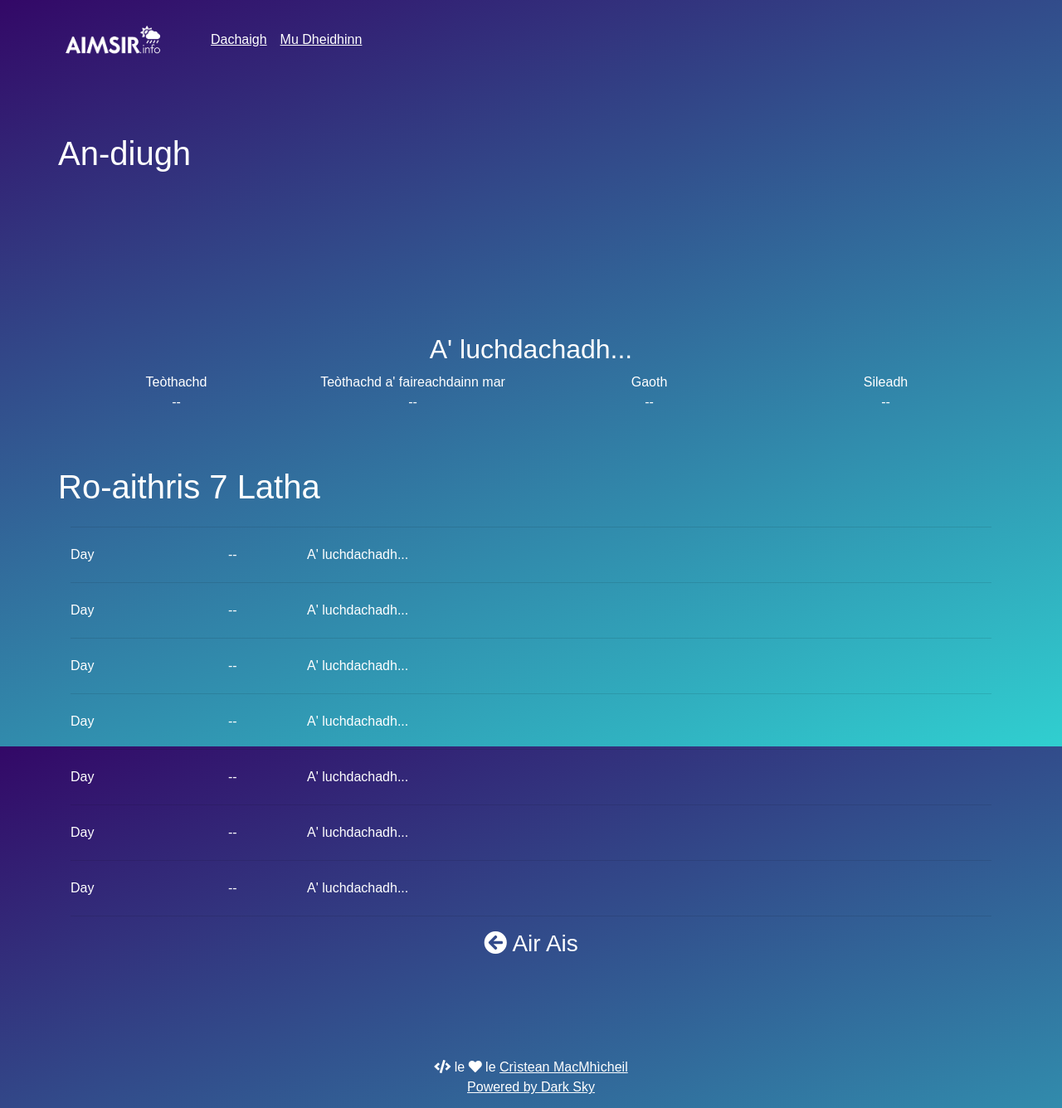
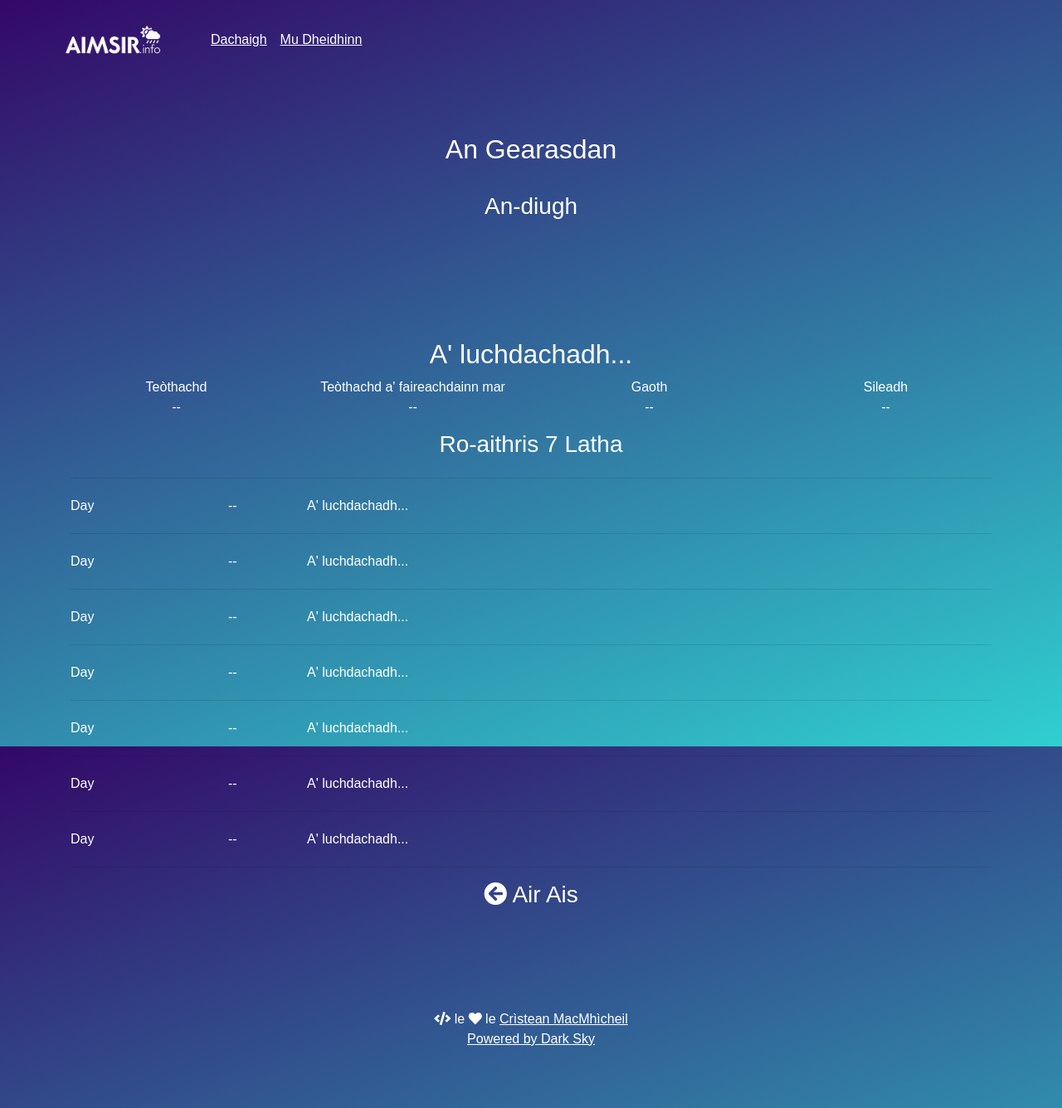
Before and after one commit to angeidheal/aimsir, a Jekyll site: the page built from baile/an-gearasdan.html, in a window 1280 px wide. Shown: the whole page at 83% size. Built offline with Jekyll 4.4.1, drawn with Linux system fonts in a browser that asks for light colours; nearby versions of some CDN libraries; a script that is not in the unit is left out.

Commit message:
Update an-gearasdan.html

```diff
--- a/baile/an-gearasdan.html
+++ b/baile/an-gearasdan.html
@@ -1,16 +1,14 @@
 ---
 layout: default
-title: Inbhir Pheofharain
+title: An Gearasdan
 permalink: /baile/an-gearasdan/
 ---
 
 <div class="container">
-
-  <div class="row now">
-    <h1>An-diugh</h1>
-  </div>
-
   <div class="current-weather">
+    <h2>An Gearasdan</h2>
+    <br/>
+    <h3>An-diugh</h3>
     <div class="row">
       <div class="col-md-12">
         <canvas class="icon" width="128" height="128"></canvas>
@@ -37,8 +35,10 @@
     </div>
   </div>
 
-  <div class="row future">
-    <h1>Ro-aithris 7 Latha</h1>
+  <div class="row center">
+    <div class="col-md-12">
+      <h3>Ro-aithris 7 Latha</h3>
+    </div>
   </div>
 
   <hr/>
```
